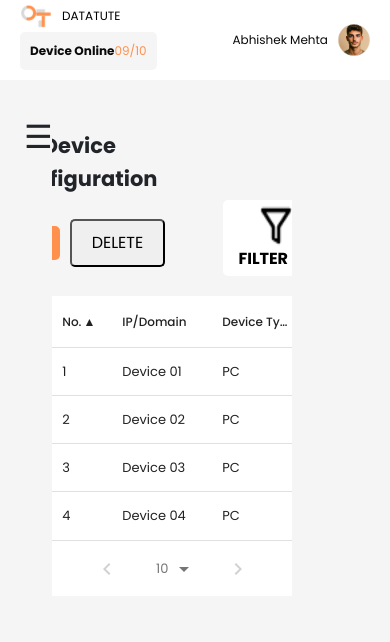
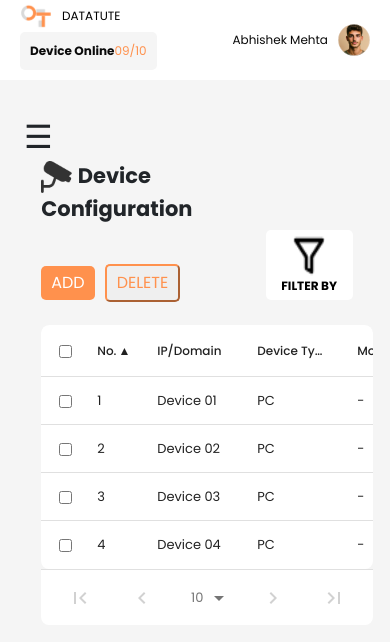
Before and after one commit to Dev0tushar/vms-netlify, a React (Vite) app: page /device-config in a window 390 px wide. Shown: the top 642 px of the page. Built offline with nearby package versions, Linux system fonts and the light colour scheme.

Commit message:
update initial screens

```diff
--- a/src/components/AlertSideBar/AlertSideBar.module.css
+++ b/src/components/AlertSideBar/AlertSideBar.module.css
@@ -120,55 +120,42 @@
   }
 }
  */
- .alertContainer {
+ /* Main container width reduced */
+.alertContainer {
   background-color: white;
   border-radius: 10px;
   padding: 20px;
-  margin: 20px;
+  margin: 20px auto; /* Center align with auto margins */
   box-shadow: 0 0 10px rgba(0, 0, 0, 0.1);
-  max-width: 500px;
-  margin-right: 40px;
+  max-width: 250px; /* Reduced width */
+  margin-left: auto;
+
 }
 
 .alertHeader {
-  text-align: center;
+ display: flex;
+ margin-right: auto;
 }
 
 .alertText {
   margin: 10px 0;
   text-align: left;
-  font-size: 0.875rem;
+  font-size: 0.700rem; /* Adjusted for better readability */
 }
 
 .alertImages {
   display: flex;
-  flex-wrap: wrap;
+  flex-direction: column; /* Ensure images are in a column */
   gap: 10px;
-  justify-content: center;
+  align-items: center; /* Center images horizontally */
 }
 
 .smallImage,
 .largeImage {
   width: 100%;
-  max-width: 200px;
+  max-width: 300px; /* Max width for images */
   height: auto;
   border-radius: 10px;
-}
-
-
-@media (min-width: 768px) {
-  .smallImage,
-  .largeImage {
-    width: 48%;
-  }
-}
-
-
-@media (min-width: 1200px) {
-  .smallImage,
-  .largeImage {
-    max-width: 45%;
-  }
 }
 
 .downloadButton {
@@ -189,8 +176,8 @@
 }
 
 .DownloadImg {
-  width: 16px;
-  height: 14px;
+  width: 16px; /* Adjusted size */
+  height: 14px; /* Adjusted size */
   margin-right: 5px;
 }
 
@@ -199,3 +186,25 @@
   align-items: center;
   justify-content: center;
 }
+
+
+@media (max-width: 768px) {
+  .alertContainer {
+    padding: 10px;
+    margin: 10px;
+  }
+
+  .alertText {
+    font-size: 0.75rem;
+  }
+
+  .downloadButton {
+    padding: 8px;
+    font-size: 14px;
+  }
+
+  .DownloadImg {
+    width: 14px;
+    height: 12px;
+  }
+}
--- a/src/components/AlertSideBar/AlertSideBar.tsx
+++ b/src/components/AlertSideBar/AlertSideBar.tsx
@@ -46,6 +46,7 @@
 
 
 
+import React from "react";
 import styles from "./AlertSideBar.module.css";
 import DownloadIcon from "../../assets/dpwnloadbutton-icon.png";
 
@@ -71,7 +72,7 @@ const AlertContent: React.FC = () => {
         </div>
       </div>
       <div className="row">
-        <div className="col-12 d-flex justify-content-center">
+        <div className="col-12 d-flex flex-column align-items-center">
           <div className={styles.alertImages}>
             <img
               src="https://faceter.cam/wp-content/uploads/2021/02/1-1.jpg"
--- a/src/components/pages/Alert/Alert.tsx
+++ b/src/components/pages/Alert/Alert.tsx
@@ -328,7 +328,7 @@ const AlertTable: React.FC = () => {
             <div className="col-12 col-md-3">
               <AlertSidebar />
             </div>
-            <div className="col-12 col-md-9">
+            <div className="col-12 col-md-9 mt-4">
               <div className={styles.alertHeader}>
                 <div className={styles.alertContent}>
                   <h2>
--- a/src/components/pages/Alert/alert.module.css
+++ b/src/components/pages/Alert/alert.module.css
@@ -234,10 +234,10 @@
 } */
 .layoutContainer {
   background-color: #f5f5f5;
-  /* padding: 20px; */
+
   margin-top: 100px;
   display: flex;
-  margin-left: 70px;
+  margin-left: 100px;
 }
 
 .alertHeader {
--- a/src/components/pages/PreviewAiConfigScreen/PreviewAiConfig.module.css
+++ b/src/components/pages/PreviewAiConfigScreen/PreviewAiConfig.module.css
@@ -112,13 +112,13 @@
   padding: 20px;
   display: flex;
   justify-content: center;
-  margin-top: 110px;
+  margin-top: 100px;
   margin-left: 100px;
 }
 
 .previewBox {
   width: 270px;
-  height: 500px;
+  height: 550px;
   border: 1px solid #ddd;
   background-color: white;
   border-radius: 8px;
@@ -147,7 +147,6 @@
   display: flex;
   justify-content: center;
   align-items: center;
-
 }
 
 .image {
@@ -176,8 +175,8 @@
 
 @media (max-width: 768px) {
   .previewBox {
-    width: 90%;
-    height: auto;
+    width: 70vw;
+    height: 55vh;
     padding: 5px;
   }
 
--- a/src/components/pages/PreviewAiConfigScreen/PreviewAiConfig.tsx
+++ b/src/components/pages/PreviewAiConfigScreen/PreviewAiConfig.tsx
@@ -28,7 +28,7 @@ import styles from "./PreviewAiConfig.module.css";
 const PreviewScreen: React.FC = () => {
   return (
     <div className={`${styles.container} container-fluid d-flex justify-content-center `} style={{marginLeft:"80px"}}>
-      <div className={styles.MainContainer}></div>
+
       <div className={styles.previewBox}>
         <div className={styles.previewText}>Preview</div>
         <div className={styles.imageContainer}>
--- a/src/components/pages/deviceConfiguration/deviceConfiguration.module.css
+++ b/src/components/pages/deviceConfiguration/deviceConfiguration.module.css
@@ -338,14 +338,22 @@ img {
     padding: 5px;
   }
 } */
+body::-webkit-scrollbar{
+  display: none;
+}
+
+
+
 
 .deviceTableContainer {
-  padding: 120px;
+  padding: 50px;
+  margin-top: 80px;
   font-family: "Poppins";
   /* width: 100vw; */
   /* height: 100vh; */
-  margin-left: -200px;
+  margin-left: -150px;
   overflow-y: auto;
+  display: flex;
 }
 
 img {
@@ -380,9 +388,10 @@ img {
 .dltButton {
   margin-right: 10px;
   padding: 10px 20px;
-
+  border-color: #ff914d;
   border-radius: 5px;
   cursor: pointer;
+  color: #ff914d;
 }
 .topButton:hover {
   background-color: #ff914d;
@@ -392,7 +401,9 @@ img {
   background-color: white;
   color: black;
   font-weight: bold;
+  font-weight: 100px;
   margin-top: 70px;
+  /* display: flex; */
 }
 
 .filterIcon {
@@ -409,8 +420,13 @@ img {
   border-radius: 8px;
   overflow-x: auto;
   width: 85vw;
+  overflow: auto; /* Ensure the table container can scroll */
+  scrollbar-width: none; /* Firefox */
+  -ms-overflow-style: none;
 }
-
+.tableContainer::-webkit-scrollbar {
+  display: none;
+}
 .filterButton:hover {
   background-color: #f4f8fa;
 }
@@ -455,6 +471,8 @@ img {
 .btndelete:hover {
   background-color: #f5f5f5;
 }
+
+
 @media (max-width: 768px) {
   .deviceTableContainer {
     display: flex;
@@ -465,7 +483,9 @@ img {
   .topButton {
     padding: 5px 10px;
   }
-
+  .dltButton{
+    padding: 5px 10px;
+  }
   .buttonContainer {
     min-height: auto;
     min-width: auto;
@@ -478,12 +498,26 @@ img {
   }
 }
 @media (max-width: 480px) {
-  .topContent  {
+  .topContent {
     min-width: auto;
     min-height: auto;
     font-size: 21px;
+    margin-top: 20px;
   }
-  .deviceTableContainer{
-   margin-left: 40px;
+  .deviceTableContainer {
+    margin-left: auto;
+    width: 100vw;
+  }
+   .dltButton{
+    padding: 5px 10px;
+    margin-top: 15px;
+  }
+  .filtercontent{
+    padding: 5px 10px;
+    margin-top: 15px;
+    font-size: 0.750rem;
+  }
+  .filterButtonIcon {
+    width: 10px;
   }
 }
--- a/src/components/pages/deviceConfiguration/deviceConfiguration.tsx
+++ b/src/components/pages/deviceConfiguration/deviceConfiguration.tsx
@@ -379,6 +379,7 @@ import { AiOutlineDelete } from "react-icons/ai";
 import filterIcon from "../../../assets/filterbutton-icon.png";
 import { Link } from "react-router-dom";
 import "bootstrap/dist/css/bootstrap.min.css";
+import '../../../global.css'
 
 interface Device {
   id: number;
@@ -525,7 +526,7 @@ const DeviceTable: React.FC = () => {
   return (
     <div className="container-fluid" style={{ backgroundColor: "#F5F5F5" }}>
       <div className="row">
-        <div className="col-md-2 col-5" >
+        <div className="col-md-2 col-5">
           <SideBarMenu />
         </div>
         <div className="col-md-10 col-9 ">
@@ -545,9 +546,9 @@ const DeviceTable: React.FC = () => {
                   <Link to="/AddDevice-Screen" className={styles.linkButton}>
                     <button className={styles.topButton}>ADD</button>
                   </Link>
-                  <button className={styles.dltButton}>DELETE</button>
+                  <button className={`${styles.dltButton}`}>DELETE</button>
                 </div>
-                <div className={styles.filtercontent}>
+                <div className={`${styles.filtercontent} `}>
                   <button
                     className={`${styles.topButton} ${styles.filterButton}`}
                   >
@@ -562,6 +563,8 @@ const DeviceTable: React.FC = () => {
               </div>
               <div className={styles.tableContainer}>
                 <DataTable
+
+
                   columns={columns}
                   data={data}
                   defaultSortFieldId={1}
--- /dev/null
+++ b/src/global.css
@@ -0,0 +1,5 @@
+/* global.css */
+
+.sc-eEPDDI{
+    scrollbar-width: none;
+  }
```
Also changed, not shown: src/components/pages/aiConfiguration/aiConfiguration.module.css (+29 -18 lines), src/components/pages/aiConfiguration/aiConfiguration.tsx (+18 -10 lines).
